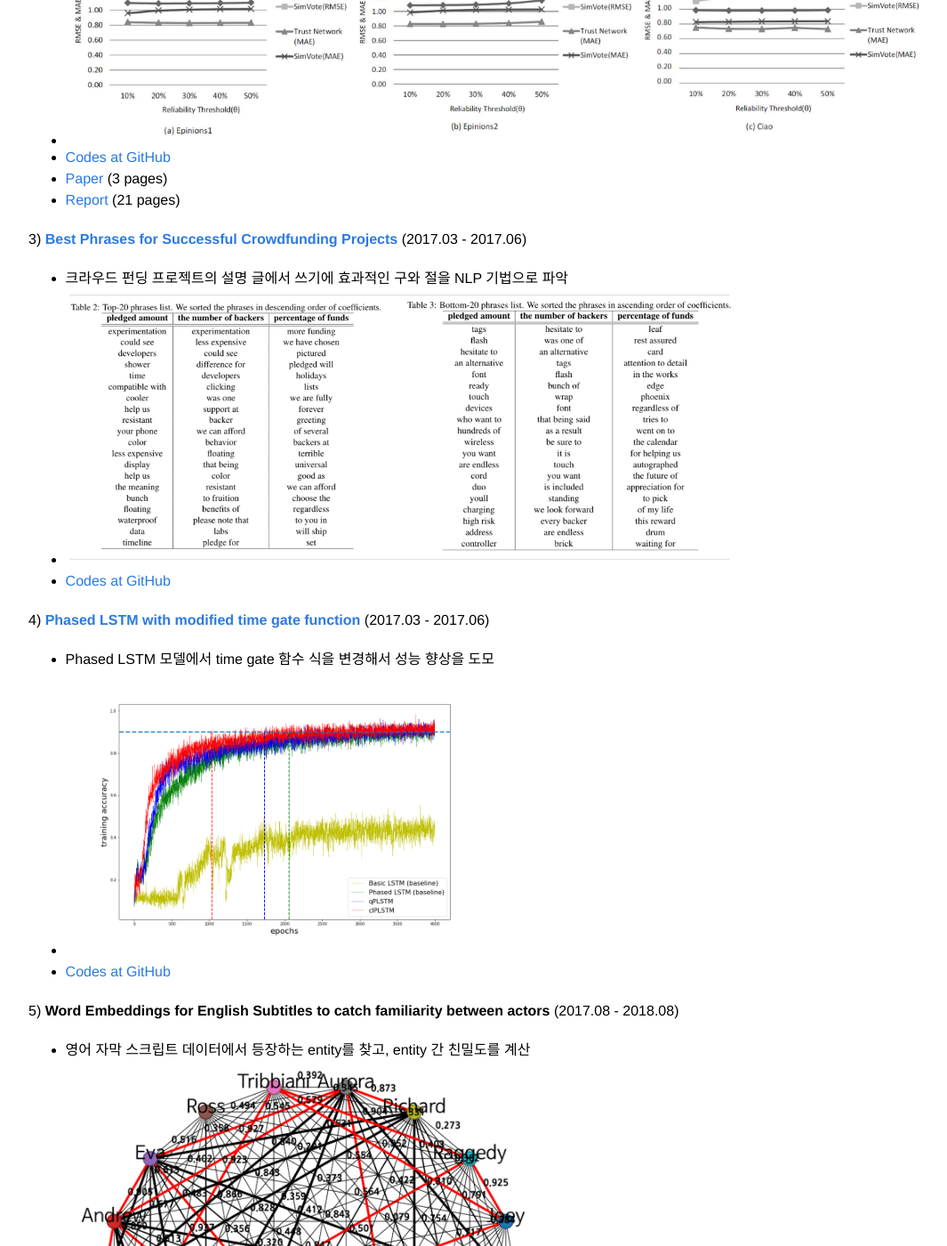
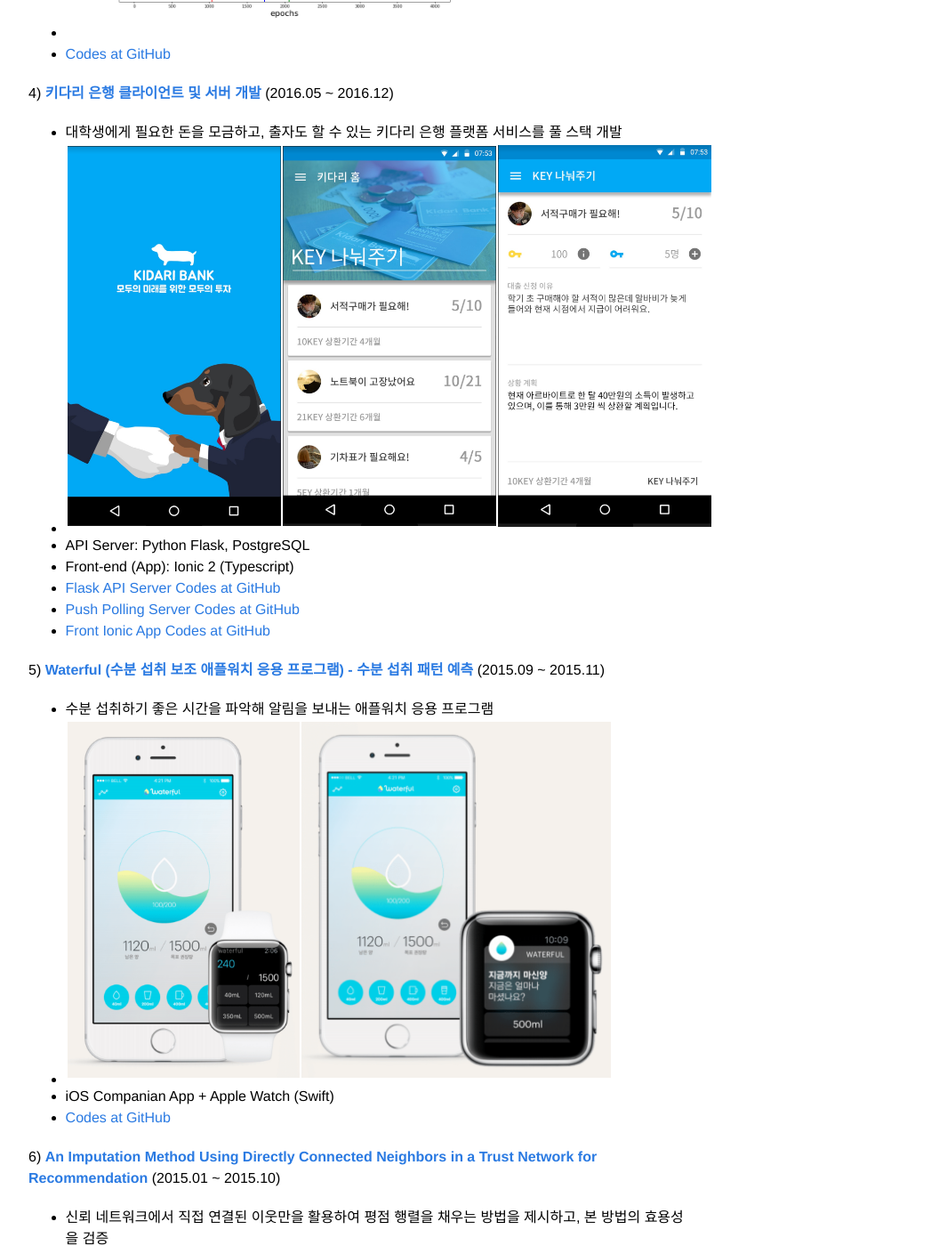
Before and after one commit to JeongMinCha/jeongmincha.github.com, a Jekyll site: the page built from projects-KO.md, in a window 1280 px wide and 1400 px high, scrolled down 1454 px. Shown: the whole window at 89% size, without its empty margins (208-1273 px from the left). Built offline with Jekyll 4.4.1, drawn with Linux system fonts in a browser that asks for light colours; some of the changed text lies outside the part shown.

Commit message:
Add everything projects

```diff
--- /dev/null
+++ b/projects-KO-everything.md
@@ -0,0 +1,99 @@
+---
+layout: page
+title: Projects (KO)
+permalink: /projects/ko/everything
+---
+
+<hr/>
+<center>요약</center>
+<hr/>
+- 회사에서 했던 프로젝트 업무들은 시각 자료 및 코드 첨부가 어려워 이곳에서는 작성하지 않고, 경력서 (Resume) 에 간단 서술해두었습니다.
+- 5개의 연구 프로젝트
+  - 4개는 대학원에서, 1개는 대학교 연구실에서 진행하였습니다. 모든 연구 프로젝트는 팀 프로젝트였습니다.
+- 5개의 개발 프로젝트
+  - 2개의 개인 프로젝트 (이 중 1개는 외주 프로젝트), 3개의 팀 프로젝트를 진행하였습니다.
+
+<hr/>
+<center>1. 연구 프로젝트 포트폴리오</center>
+<hr/>
+1) **Elicast: Embedding Interactive Exercises in Instructional Programming Screencasts** (L@S 2018) (2017.09 - 2017.12)
+  - 상호작용이 가능한 스크린캐스트 형식의 프로그래밍 강의 플랫폼을 제시하고, 이 플랫폼의 효용성을 검증
+  - <iframe width="560" height="315" src="https://www.youtube.com/embed/dKWlqDLgsm8" frameborder="0" allow="accelerometer; autoplay; encrypted-media; gyroscope; picture-in-picture" allowfullscreen></iframe>
+  - [Paper](http://uilab.kaist.ac.kr/public/research/LAS2018/las2018_park.pdf)
+  - [Slides](http://uilab.kaist.ac.kr/public/research/LAS2018/las2018_park_slides.pdf)
+  - [ACM DL](https://dl.acm.org/citation.cfm?id=3231657)
+<p />
+
+2) **Word Embeddings for English Subtitles to catch familiarity between actors** (2017.08 - 2018.08)
+  - 영어 자막 스크립트 데이터에서 등장하는 entity를 찾고, entity 간 친밀도를 계산
+  - <img src="/assets/projects/research/vtt/result.png" width="560" />
+  - [Codes at GitHub](https://github.com/jeongmincha/word_embedding_for_subtitles)
+<p />
+
+3) [**Best Phrases for Successful Crowdfunding Projects**](research/2017/03/01/crowdfunding/) (2017.03 - 2017.06)
+  - 크라우드 펀딩 프로젝트의 설명 글에서 쓰기에 효과적인 구와 절을 NLP 기법으로 파악
+  - ![](/assets/projects/research/crowdfunding/capture.png)
+  - [Codes at GitHub](https://github.com/jeongmincha/best_phrases_for_successful_crowdfunding)
+<p />
+
+4) [**Phased LSTM with modified time gate function**](research/2017/03/01/phased-lstm/) (2017.03 - 2017.06)
+  - Phased LSTM 모델에서 time gate 함수 식을 변경해서 성능 향상을 도모
+  - <img src="/assets/projects/research/phased_lstm/result-1.png" width="480" />
+  - [Codes at GitHub](https://github.com/jeongmincha/Advanced-Phased-LSTM)
+<p />
+
+5) [**An Imputation Method Using Directly Connected Neighbors in a Trust Network for Recommendation**](research/2015/01/01/recomendation-system/) (2015.01 ~ 2015.10)
+  - 신뢰 네트워크에서 직접 연결된 이웃만을 활용하여 평점 행렬을 채우는 방법을 제시하고, 본 방법의 효용성을 검증
+  - <img src="/assets/projects/research/recommender-system/capture1.png" width="320" />
+  - <img src="/assets/projects/research/recommender-system/result1.png" width="320" /> | <img src="/assets/projects/research/recommender-system/result2.png" width="320" /> | <img src="/assets/projects/research/recommender-system/result3.png" width="320" /> |
+  - [Codes at GitHub](https://github.com/jeongmincha/Trust-based-Imputation)
+  - [Paper](/assets/projects/research/recommender-system/recommender-system-paper.pdf) (3 pages)
+  - [Report](/assets/projects/research/recommender-system/recommender-system-report.pdf) (21 pages)
+<p />
+
+※ Kaggle 프로젝트 했었던 코드들
+ - <https://github.com/jeongmincha/gettingstarted-kaggle/tree/master/NewYorkTaxiTripDuration>
+ - <https://github.com/jeongmincha/gettingstarted-kaggle/tree/master/titanic>
+ - <https://github.com/jeongmincha/The_Nature_Conservancy_Fisheries_Monitoring>
+ - <https://github.com/jeongmincha/SantanderCustomerSatisfication>
+
+<hr/>
+<center>2. 개발 프로젝트 포트폴리오</center>
+<hr/>
+1) [**stemfriend**](development/2017/07/01/steemfriend/) (2017.07 ~ 2017.07)
+  - 블록체인 소셜 플랫폼인 steemit에서 유저랑 가장 친한 친구를 찾아주는 서비스
+  - <img src="/assets/projects/development/steemfriend/img.jpeg" width="320" />
+  - Python Django, SteemSQL
+  - [Codes at GitHub](https://github.com/jeongmincha/steemfriend)
+<p />
+
+2) [**키다리 은행 클라이언트 및 서버 개발**](development/2016/06/01/kidaribank/) (2016.05 ~ 2016.12)
+  - 대학생에게 필요한 돈을 모금하고, 출자도 할 수 있는 키다리 은행 플랫폼 서비스를 풀 스택 개발
+  - <img src="/assets/projects/development/kidari/capture1.png" width="240" />  |  <img src="/assets/projects/development/kidari/capture2.png" width="240"/> | <img src="/assets/projects/development/kidari/capture3.png" width="240"/>
+  - API Server: Python Flask, PostgreSQL
+  - Front-end (App): Ionic 2 (Typescript)
+  - [Flask API Server Codes at GitHub](https://github.com/jeongmincha/KidariBankFlaskAPIServer)
+  - [Push Polling Server Codes at GitHub](https://github.com/jeongmincha/KidariBankPushPollingServer)
+  - [Front Ionic App Codes at GitHub](https://github.com/jeongmincha/KidariBankApplication)
+<p />
+
+3) [**Waterful (수분 섭취 보조 애플워치 응용 프로그램)**](development/2015/09/01/waterful/) (2015.09 ~ 2015.11)
+  - 수분 섭취하기 좋은 시간을 파악해 알림을 보내는 애플워치 응용 프로그램
+  - <img src="/assets/projects/development/waterful/capture1.png" height="400"> | <img src="/assets/projects/development/waterful/capture2.png" height="400">
+  - iOS Companian App + Apple Watch (Swift)
+  - [Codes at GitHub](https://github.com/maestro06-waterful/waterful)
+<p />
+
+4) [**안드로이드 폰과 블루투스 전동차를 활용한 방범 시스템**](development/2014/09/01/android-system/) (2014.09 ~ 2014.12)
+  - 모션 인식으로 CCTV 역할을 하는 안드로이드 폰과 전동차를 제어하고 주인의 얼굴을 인식하는 안드로이드 폰을 이용한 방범 시스템
+  - <img src="/assets/projects/development/android_robot/capture.png" width="560" />
+  - Android, TCP Server, Bluetooth Robot Control, Face & Motion Recognition
+  - [Codes at GitHub](https://github.com/jeongmincha/cctv_using_android)
+<p />
+
+5) [**OpenWrt 공유기를 활용한 통합 파일 공유 시스템**](/projects/ko/development/2014/03/01/openwrt/) (2014.03 ~ 2014.06)
+  - 공유기에 인터넷을 리스하고 있는 스마트폰, 노트북의 파일 시스템을 외부 인터넷에서 접근, 관리할 수 있게 하는 시스템
+  - <img src="/assets/projects/development/nad/capture.png" width="560" />
+  - PHP, MySQL, Embedded Linux
+  - [Codes at GitHub](https://github.com/jeongmincha/nad)
+<p />
--- a/projects-KO.md
+++ b/projects-KO.md
@@ -4,18 +4,6 @@
 permalink: /projects/ko/
 ---
 
-<hr/>
-<center>요약</center>
-<hr/>
-- 회사에서 했던 프로젝트 업무들은 시각 자료 및 코드 첨부가 어려워 이곳에서는 작성하지 않고, 경력서 (Resume) 에 간단 서술해두었습니다.
-- 5개의 연구 프로젝트
-  - 4개는 대학원에서, 1개는 대학교 연구실에서 진행하였습니다. 모든 연구 프로젝트는 팀 프로젝트였습니다.
-- 5개의 개발 프로젝트
-  - 2개의 개인 프로젝트 (이 중 1개는 외주 프로젝트), 3개의 팀 프로젝트를 진행하였습니다.
-
-<hr/>
-<center>1. 연구 프로젝트 포트폴리오</center>
-<hr/>
 1) **Elicast: Embedding Interactive Exercises in Instructional Programming Screencasts** (L@S 2018) (2017.09 - 2017.12)
   - 상호작용이 가능한 스크린캐스트 형식의 프로그래밍 강의 플랫폼을 제시하고, 이 플랫폼의 효용성을 검증
   - <iframe width="560" height="315" src="https://www.youtube.com/embed/dKWlqDLgsm8" frameborder="0" allow="accelerometer; autoplay; encrypted-media; gyroscope; picture-in-picture" allowfullscreen></iframe>
@@ -24,43 +12,19 @@
   - [ACM DL](https://dl.acm.org/citation.cfm?id=3231657)
 <p />
 
-2) [**An Imputation Method Using Directly Connected Neighbors in a Trust Network for Recommendation**](research/2015/01/01/recomendation-system/) (2015.01 ~ 2015.10)
-  - 신뢰 네트워크에서 직접 연결된 이웃만을 활용하여 평점 행렬을 채우는 방법을 제시하고, 본 방법의 효용성을 검증
-  - <img src="/assets/projects/research/recommender-system/capture1.png" width="320" />
-  - <img src="/assets/projects/research/recommender-system/result1.png" width="320" /> | <img src="/assets/projects/research/recommender-system/result2.png" width="320" /> | <img src="/assets/projects/research/recommender-system/result3.png" width="320" /> |
-  - [Codes at GitHub](https://github.com/jeongmincha/Trust-based-Imputation)
-  - [Paper](/assets/projects/research/recommender-system/recommender-system-paper.pdf) (3 pages)
-  - [Report](/assets/projects/research/recommender-system/recommender-system-report.pdf) (21 pages)
-<p />
-
-3) [**Best Phrases for Successful Crowdfunding Projects**](research/2017/03/01/crowdfunding/) (2017.03 - 2017.06)
+2) [**Best Phrases for Successful Crowdfunding Projects**](research/2017/03/01/crowdfunding/) (2017.03 - 2017.06)
   - 크라우드 펀딩 프로젝트의 설명 글에서 쓰기에 효과적인 구와 절을 NLP 기법으로 파악
   - ![](/assets/projects/research/crowdfunding/capture.png)
   - [Codes at GitHub](https://github.com/jeongmincha/best_phrases_for_successful_crowdfunding)
 <p />
 
-4) [**Phased LSTM with modified time gate function**](research/2017/03/01/phased-lstm/) (2017.03 - 2017.06)
+3) [**Phased LSTM with modified time gate function**](research/2017/03/01/phased-lstm/) (2017.03 - 2017.06)
   - Phased LSTM 모델에서 time gate 함수 식을 변경해서 성능 향상을 도모
   - <img src="/assets/projects/research/phased_lstm/result-1.png" width="480" />
   - [Codes at GitHub](https://github.com/jeongmincha/Advanced-Phased-LSTM)
 <p />
 
-5) **Word Embeddings for English Subtitles to catch familiarity between actors** (2017.08 - 2018.08)
-  - 영어 자막 스크립트 데이터에서 등장하는 entity를 찾고, entity 간 친밀도를 계산
-  - <img src="/assets/projects/research/vtt/result.png" width="560" />
-  - [Codes at GitHub](https://github.com/jeongmincha/word_embedding_for_subtitles)
-<p />
-
-※ Kaggle 프로젝트 했었던 코드들
- - <https://github.com/jeongmincha/gettingstarted-kaggle/tree/master/NewYorkTaxiTripDuration>
- - <https://github.com/jeongmincha/gettingstarted-kaggle/tree/master/titanic>
- - <https://github.com/jeongmincha/The_Nature_Conservancy_Fisheries_Monitoring>
- - <https://github.com/jeongmincha/SantanderCustomerSatisfication>
-
-<hr/>
-<center>2. 개발 프로젝트 포트폴리오</center>
-<hr/>
-1) [**키다리 은행 클라이언트 및 서버 개발**](development/2016/06/01/kidaribank/) (2016.05 ~ 2016.12)
+4) [**키다리 은행 클라이언트 및 서버 개발**](development/2016/06/01/kidaribank/) (2016.05 ~ 2016.12)
   - 대학생에게 필요한 돈을 모금하고, 출자도 할 수 있는 키다리 은행 플랫폼 서비스를 풀 스택 개발
   - <img src="/assets/projects/development/kidari/capture1.png" width="240" />  |  <img src="/assets/projects/development/kidari/capture2.png" width="240"/> | <img src="/assets/projects/development/kidari/capture3.png" width="240"/>
   - API Server: Python Flask, PostgreSQL
@@ -70,30 +34,24 @@
   - [Front Ionic App Codes at GitHub](https://github.com/jeongmincha/KidariBankApplication)
 <p />
 
-2) [**Waterful (수분 섭취 보조 애플워치 응용 프로그램)**](development/2015/09/01/waterful/) (2015.09 ~ 2015.11)
+5) [**Waterful (수분 섭취 보조 애플워치 응용 프로그램) - 수분 섭취 패턴 예측**](development/2015/09/01/waterful/) (2015.09 ~ 2015.11)
   - 수분 섭취하기 좋은 시간을 파악해 알림을 보내는 애플워치 응용 프로그램
   - <img src="/assets/projects/development/waterful/capture1.png" height="400"> | <img src="/assets/projects/development/waterful/capture2.png" height="400">
   - iOS Companian App + Apple Watch (Swift)
   - [Codes at GitHub](https://github.com/maestro06-waterful/waterful)
 <p />
 
-3) [**stemfriend**](development/2017/07/01/steemfriend/) (2017.07 ~ 2017.07)
-  - 블록체인 소셜 플랫폼인 steemit에서 유저랑 가장 친한 친구를 찾아주는 서비스
-  - <img src="/assets/projects/development/steemfriend/img.jpeg" width="320" />
-  - Python Django, SteemSQL
-  - [Codes at GitHub](https://github.com/jeongmincha/steemfriend)
+6) [**An Imputation Method Using Directly Connected Neighbors in a Trust Network for Recommendation**](research/2015/01/01/recomendation-system/) (2015.01 ~ 2015.10)
+  - 신뢰 네트워크에서 직접 연결된 이웃만을 활용하여 평점 행렬을 채우는 방법을 제시하고, 본 방법의 효용성을 검증
+  - <img src="/assets/projects/research/recommender-system/capture1.png" width="320" />
+  - <img src="/assets/projects/research/recommender-system/result1.png" width="320" /> | <img src="/assets/projects/research/recommender-system/result2.png" width="320" /> | <img src="/assets/projects/research/recommender-system/result3.png" width="320" /> |
+  - [Codes at GitHub](https://github.com/jeongmincha/Trust-based-Imputation)
+  - [Paper](/assets/projects/research/recommender-system/recommender-system-paper.pdf) (3 pages)
+  - [Report](/assets/projects/research/recommender-system/recommender-system-report.pdf) (21 pages)
 <p />
 
-4) [**안드로이드 폰과 블루투스 전동차를 활용한 방범 시스템**](development/2014/09/01/android-system/) (2014.09 ~ 2014.12)
-  - 모션 인식으로 CCTV 역할을 하는 안드로이드 폰과 전동차를 제어하고 주인의 얼굴을 인식하는 안드로이드 폰을 이용한 방범 시스템
-  - <img src="/assets/projects/development/android_robot/capture.png" width="560" />
-  - Android, TCP Server, Bluetooth Robot Control, Face & Motion Recognition
-  - [Codes at GitHub](https://github.com/jeongmincha/cctv_using_android)
-<p />
-
-5) [**OpenWrt 공유기를 활용한 통합 파일 공유 시스템**](/projects/ko/development/2014/03/01/openwrt/) (2014.03 ~ 2014.06)
-  - 공유기에 인터넷을 리스하고 있는 스마트폰, 노트북의 파일 시스템을 외부 인터넷에서 접근, 관리할 수 있게 하는 시스템
-  - <img src="/assets/projects/development/nad/capture.png" width="560" />
-  - PHP, MySQL, Embedded Linux
-  - [Codes at GitHub](https://github.com/jeongmincha/nad)
-<p />
+※ Kaggle 프로젝트 했었던 코드들
+ - <https://github.com/jeongmincha/gettingstarted-kaggle/tree/master/NewYorkTaxiTripDuration>
+ - <https://github.com/jeongmincha/gettingstarted-kaggle/tree/master/titanic>
+ - <https://github.com/jeongmincha/The_Nature_Conservancy_Fisheries_Monitoring>
+ - <https://github.com/jeongmincha/SantanderCustomerSatisfication>
```
